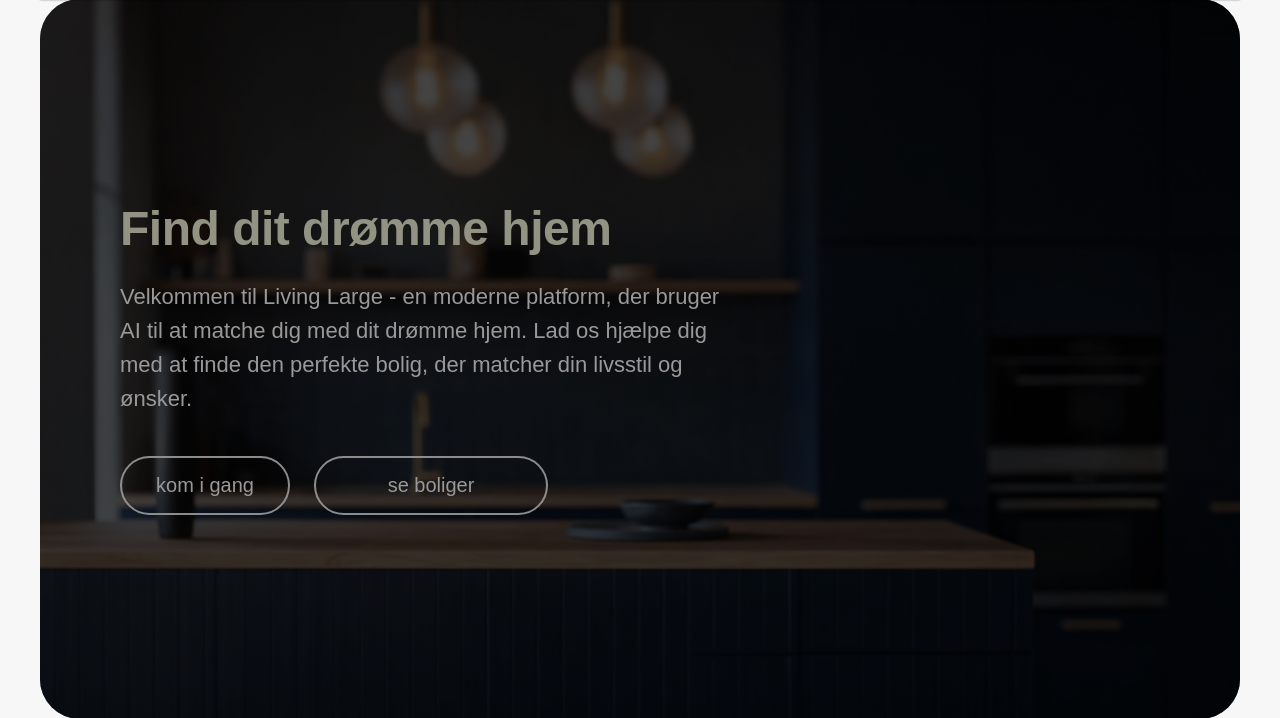
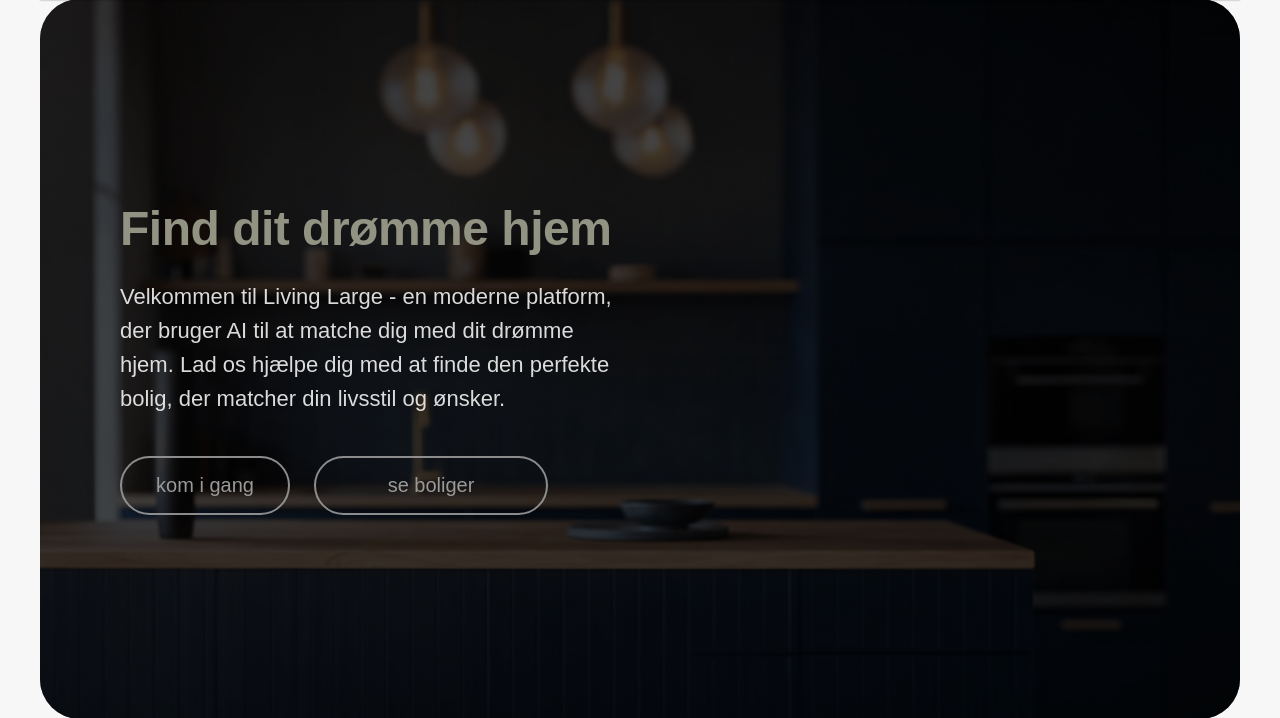
Before and after one commit to womberggaming-maker/LivingLarge, a Flask app: page / in a window 1280 px wide. Shown: the part 152-870 px from the top of the page. Run offline with Flask 3, Linux system fonts and the light colour scheme.

Commit message:
hero layout

```diff
--- a/LivingLarge/static/style.css
+++ b/LivingLarge/static/style.css
@@ -141,7 +141,8 @@
             font-size: 22px;
             line-height: 1.55;
             margin: 0 0 40px;
-            max-width: 980px;
+            max-width: 500px;
+            opacity: 0.85;
         }
         .hero-actions {
             display: flex;
@@ -585,230 +586,120 @@
        font-size:14px;
     }
 }
+
+
 .ai-intro{
-
     margin:0 0 8px 0;
-
     font-size:15px;
-
     line-height:1.6;
-
 color:var(--text);
-
-}
-
+}
 .best-match-text{
-
     margin:0 0 18px 0;
-
     font-size:15px;
-
     line-height:1.6;
-
     color:var(--text);
-
-}
-
+}
 .sort-box{
-
     margin-bottom:22px;
-
     display:flex;
-
     align-items:center;
-
     gap:10px;
-
     flex-wrap:wrap;
-
-}
-
+}
 .sort-box label{
-
     font-weight:600;
-
     color:var(--text);
-
-}
-
+}
 .sort-box select{
-
     padding:10px 14px;
-
     border:1px solid var(--border);
-
     border-radius:10px;
-
     background:white;
-
     font-size:14px;
-
-}
-
+}
 .showcase-wrapper{
-
     position:relative;
-
     display:flex;
-
     align-items:center;
-
     justify-content:center;
-
     gap:18px;
-
     margin-top:20px;
-
-}
-
+}
 .showcase-board{
-
     position:relative;
-
     width:100%;
-
     max-width:1180px;
-
     background:rgba(255,255,255,0.94);
-
     border-radius:28px;
-
     padding:78px 34px 34px 34px;
-
     box-shadow:0 18px 40px rgba(0,0,0,0.10);
-
     overflow:hidden;
-
-}
-
+}
 .showcase-title{
-
     position:absolute;
-
     top:0;
-
     left:50%;
-
     transform:translateX(-50%);
-
     background:#c8743a;
-
     color:white;
-
     font-weight:700;
-
     font-size:22px;
-
     letter-spacing:0.5px;
-
     padding:16px 28px;
-
     border-radius:0 0 20px 20px;
-
     text-align:center;
-
     min-width:340px;
-
     box-shadow:0 10px 20px rgba(200,116,58,0.20);
-
-}
-
+}
 .showcase-grid{
-
     display:grid;
-
     grid-template-columns:0.78fr 1.18fr 0.78fr;
-
     gap:18px;
-
     align-items:center;
-
-}
-
+}
 .showcase-card{
-
     background:white;
-
     border-radius:26px;
-
     overflow:hidden;
-
     gap: 10px;
-
     box-shadow:0 12px 28px rgba(0,0,0,0.12);
-
     transition:transform 0.35s ease, box-shadow 0.35s ease;
-
-}
-
+}
 .showcase-card:hover{
-
     transform:translateY(-4px);
-
     box-shadow:0 20px 38px rgba(0,0,0,0.16);
-
-}
-
+}
 .showcase-card.side{
-
     transform:scale(0.90);
-
     opacity:0.85;
-
-}
-
+}
 .showcase-card.side:hover{
-
     transform:scale(0.86) translateY(-4px);
-
     opacity:0.78;
-
-}
-
+}
 .showcase-card.featured{
-
     transform:scale(1.08);
-
     z-index:2;
-
-}
-
+}
 .showcase-image-wrap{
-
     position:relative;
-
-}
-
+}
 .showcase-image-wrap img{
-
     width:100%;
-
     height:220px;
-
     object-fit:cover;
-
     display:block;
-
-}
-
+}
 .showcase-body{
-
     padding:18px 18px 22px 18px;
-
-}
-
+}
 .showcase-body h3{
-
     margin:0 0 12px 0;
-
     font-size:22px;
-
     line-height:1.2;
-
     color:#111827;
-
-}
-
+}
 .match-badge {
     position: absolute;
     top: 12px;
@@ -827,91 +718,48 @@ color:#111827;
     line-height: 1.15;
     box-shadow: 0 8px 18px rgba(31, 95, 184, 0.22);
 }
-
 .ai-insight{
-
     background:#eef5fb;
-
     color:#075a9e;
-
     padding:10px 12px;
-
     border-radius:10px;
-
     font-size:13px;
-
     border-left: 3px solid #1f5fb8;
-
     margin: 10px 0 12px 0;
-
-}
-
+}
 .home-info{
-
     font-size:15px;
-
     color:#374151;
-
     line-height:1.5;
-
     margin-bottom:18px;
-
-}
-
+}
 .details-button{
-
     display:inline-block;
-
     padding:14px 28px;
-
     background:#c8743a;
-
     color:white;
-
     text-decoration:none;
-
     font-weight:700;
-
     border-radius:16px;
-
     transition:background 0.2s ease, transform 0.2s ease;
-
-}
-
+}
 .details-button:hover{
-
     background:#b96831;
-
     transform:translateY(-1px);
-
-}
-
+}
 .showcase-arrow{
-
     width:48px;
-
     height:48px;
-
     border:none;
-
     border-radius:50%;
-
     background:#3b6fa5;
-
     color:white;
-
     font-size:22px;
-
     cursor:pointer;
-
     display:flex;
-
     align-items:center;
-
     justify-content:center;
-
     transition:0.2s;
-
 }
 .showcase-arrow:hover {
    background: #3f6a99;
```
Lines whose indentation alone changed are shown as unchanged.
